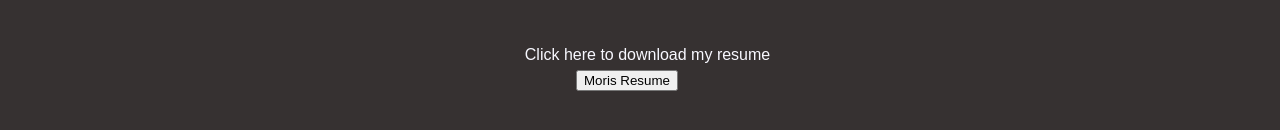
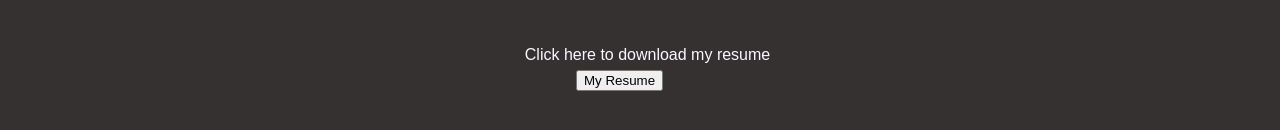
Before and after one commit to moris96/moris-portfolio, a React (Create React App) app: page / in a window 1280 px wide. Shown: the part 450-580 px from the top of the page. Built offline with nearby package versions, Linux system fonts and the light colour scheme; a web font is replaced by a local one.

Commit message:
resume added

```diff
--- a/src/pages/About/About.js
+++ b/src/pages/About/About.js
@@ -36,7 +36,7 @@
 
             <p className="resume-p">Click here to download my resume</p>
             <form className="resume" method="get" action="https://drive.google.com/file/d/1lKA8mnPjCLNDh_hL8ye5CA8g51PYHZSY/view?usp=share_link" target="_blank">
-                <button type="submit">Moris Resume</button>
+                <button type="submit">My Resume</button>
             </form>
 
 
```
